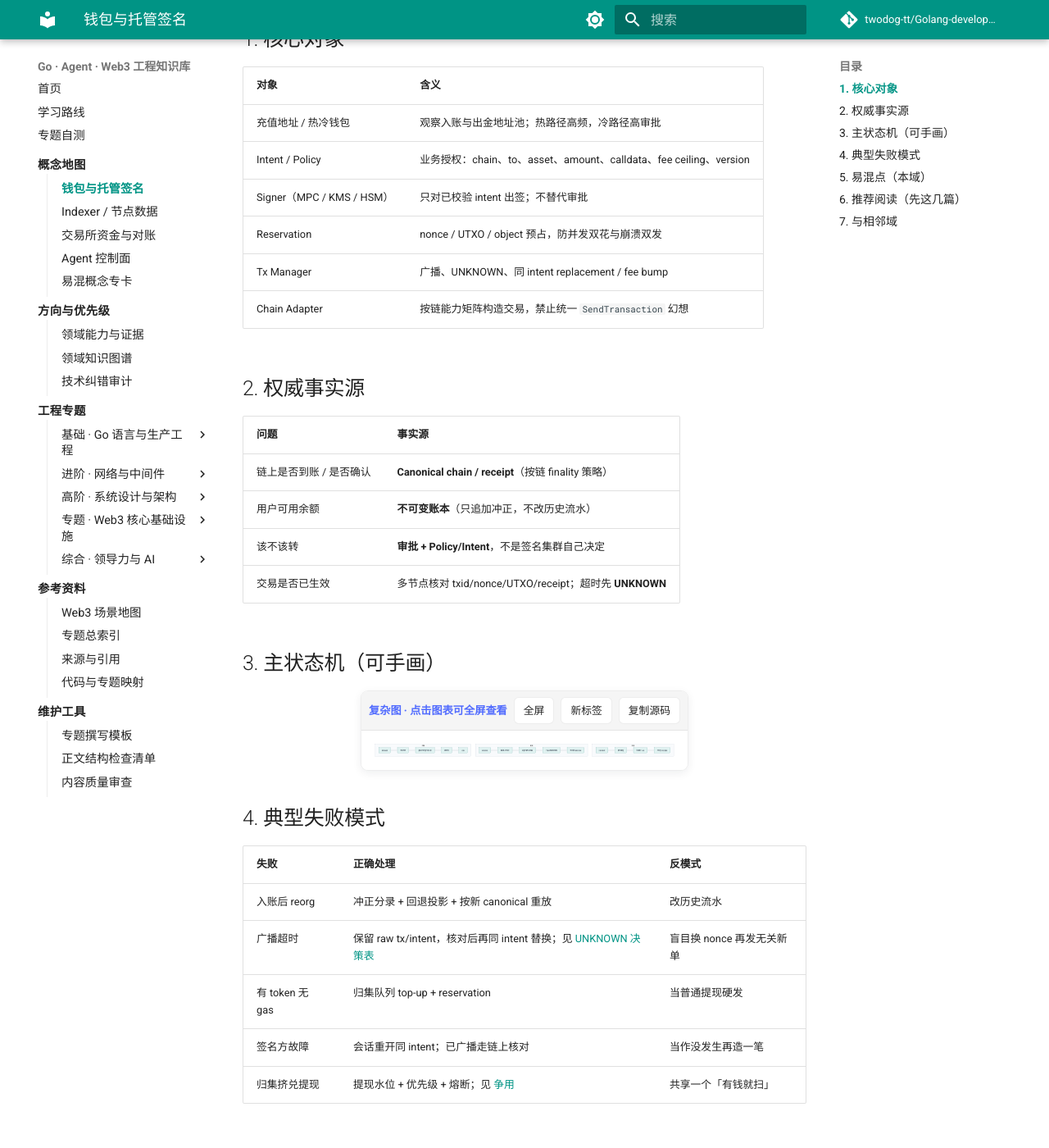
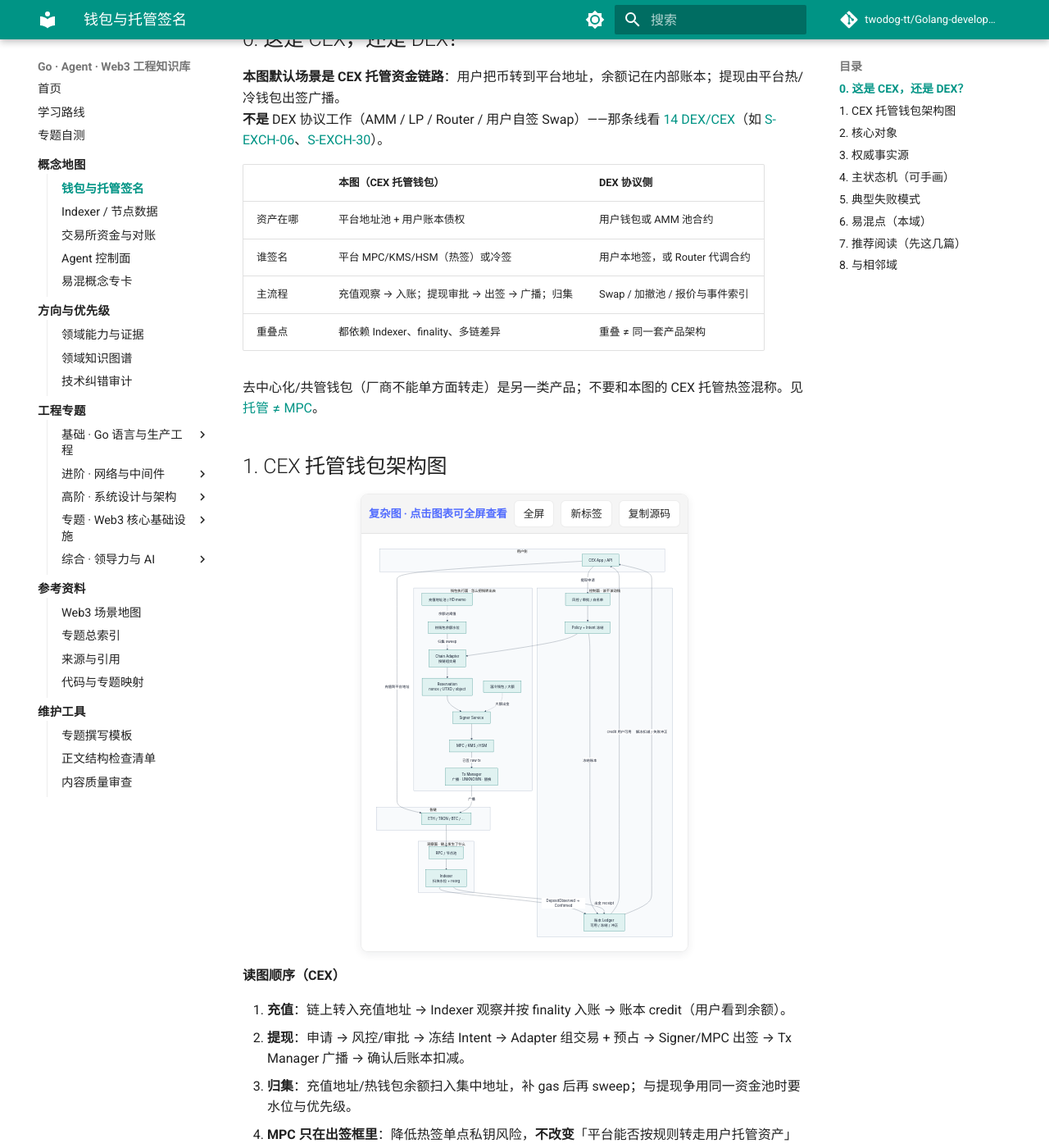
Before and after one commit to twodog-tt/Golang-development-manual, an MkDocs documentation site: the page built from docs/maps/wallet-custody.md, in a window 1280 px wide and 1400 px high, scrolled down 266 px. Shown: the whole window at 82% size. Built offline with MkDocs 1.6.1 and Material for MkDocs 9.7.7, drawn with Linux system fonts in a browser that asks for light colours; comment, search, counter and statistics services are not loaded; some of the changed text lies outside the part shown.

Commit message:
Clarify wallet-custody map as CEX architecture.
State the custodial deposit/withdraw/sweep scope and add a CEX
control-observe-execute diagram so it is not read as DEX work.

Co-authored-by: Cursor <cursoragent@cursor.com>

````diff
--- a/docs/maps/wallet-custody.md
+++ b/docs/maps/wallet-custody.md
@@ -3,7 +3,82 @@
 > 5 分钟目标：能画出充提/归集状态机，说清 **谁是事实源**，并区分 **托管信任模型** 与 **MPC 签名实现**。
 > 返回：[概念地图总览](./index.md)
 
-## 1. 核心对象
+## 0. 这是 CEX，还是 DEX？
+
+**本图默认场景是 CEX 托管资金链路**：用户把币转到平台地址，余额记在内部账本；提现由平台热/冷钱包出签广播。
+**不是** DEX 协议工作（AMM / LP / Router / 用户自签 Swap）——那条线看 [14 DEX/CEX](../topics/14-dex-cex-engineering/index.md)（如 [S-EXCH-06](../topics/14-dex-cex-engineering/S-EXCH-06-dex-amm-liquidity.md)、[S-EXCH-30](../topics/14-dex-cex-engineering/S-EXCH-30-uniswap-v2-v3-protocol.md)）。
+
+| | 本图（CEX 托管钱包） | DEX 协议侧 |
+|--|---------------------|------------|
+| 资产在哪 | 平台地址池 + 用户账本债权 | 用户钱包或 AMM 池合约 |
+| 谁签名 | 平台 MPC/KMS/HSM（热签）或冷签 | 用户本地签，或 Router 代调合约 |
+| 主流程 | 充值观察 → 入账；提现审批 → 出签 → 广播；归集 | Swap / 加撤池 / 报价与事件索引 |
+| 重叠点 | 都依赖 Indexer、finality、多链差异 | 重叠 ≠ 同一套产品架构 |
+
+去中心化/共管钱包（厂商不能单方面转走）是另一类产品；不要和本图的 CEX 托管热签混称。见 [托管 ≠ MPC](./confusion-cards.md#custody-vs-mpc)。
+
+## 1. CEX 托管钱包架构图
+
+```mermaid
+flowchart TB
+  subgraph users [用户侧]
+    U[CEX App / API]
+  end
+
+  subgraph control [控制面 · 该不该动钱]
+    Risk[风控 / 审批 / 白名单]
+    Policy[Policy + Intent 冻结]
+    Ledger[账本 Ledger<br/>可用 / 冻结 / 冲正]
+  end
+
+  subgraph observe [观察面 · 链上发生了什么]
+    Idx[Indexer<br/>扫块水位 + reorg]
+    RPC[RPC / 节点池]
+  end
+
+  subgraph wallet [钱包执行面 · 怎么把钱转出去]
+    Addr[充值地址池 / HD·memo]
+    Hot[热钱包余额水位]
+    Cold[温冷钱包 / 大额]
+    Adapter[Chain Adapter<br/>按链组交易]
+    Reserve[Reservation<br/>nonce / UTXO / object]
+    TxMgr[Tx Manager<br/>广播 · UNKNOWN · 替换]
+    Signer[Signer Service]
+    MPC[MPC / KMS / HSM]
+  end
+
+  subgraph chain [各链]
+    L1[ETH / TRON / BTC / ...]
+  end
+
+  U -->|充值到平台地址| L1
+  L1 --> RPC --> Idx
+  Idx -->|DepositObserved → Confirmed| Ledger
+  Ledger -->|credit 用户可用| U
+
+  U -->|提现申请| Risk --> Policy
+  Policy -->|冻结账本| Ledger
+  Policy --> Adapter
+  Adapter --> Reserve --> Signer
+  Signer --> MPC
+  MPC -->|已签 raw tx| TxMgr
+  TxMgr -->|广播| L1
+  Idx -->|出金 receipt| Ledger
+  Ledger -->|解冻扣减 / 失败冲正| U
+
+  Addr -.->|余额达阈值| Hot
+  Hot -->|归集 sweep| Adapter
+  Cold -.->|大额出金| Signer
+```
+
+**读图顺序（CEX）**
+
+1. **充值**：链上转入充值地址 → Indexer 观察并按 finality 入账 → 账本 credit（用户看到余额）。
+2. **提现**：申请 → 风控/审批 → 冻结 Intent → Adapter 组交易 + 预占 → Signer/MPC 出签 → Tx Manager 广播 → 确认后账本扣减。
+3. **归集**：充值地址/热钱包余额扫入集中地址，补 gas 后再 sweep；与提现争用同一资金池时要水位与优先级。
+4. **MPC 只在出签框里**：降低热签单点私钥风险，**不改变**「平台能否按规则转走用户托管资产」这一托管模型。
+
+## 2. 核心对象
 
 | 对象 | 含义 |
 |------|------|
@@ -14,7 +89,7 @@
 | Tx Manager | 广播、UNKNOWN、同 intent replacement / fee bump |
 | Chain Adapter | 按链能力矩阵构造交易，禁止统一 `SendTransaction` 幻想 |
 
-## 2. 权威事实源
+## 3. 权威事实源
 
 | 问题 | 事实源 |
 |------|--------|
@@ -23,7 +98,7 @@
 | 该不该转 | **审批 + Policy/Intent**，不是签名集群自己决定 |
 | 交易是否已生效 | 多节点核对 txid/nonce/UTXO/receipt；超时先 **UNKNOWN** |
 
-## 3. 主状态机（可手画）
+## 4. 主状态机（可手画）
 
 ```mermaid
 flowchart TB
@@ -46,7 +121,7 @@ flowchart TB
   end
 ```
 
-## 4. 典型失败模式
+## 5. 典型失败模式
 
 | 失败 | 正确处理 | 反模式 |
 |------|----------|--------|
@@ -76,8 +151,9 @@ flowchart TB
 
 专题目录：[17 多链钱包](../topics/17-multichain-wallet/index.md)
 
-## 7. 与相邻域
+## 8. 与相邻域
 
 - 入账观察依赖 [Indexer / 节点数据](./indexer-node-data.md)
 - 余额与冲正进入 [交易所资金与对账](./exchange-funds.md)
 - Agent 若要动钱，必须经本域的 Policy/Signer，见 [Agent 控制面](./agent-control-plane.md)
+- DEX 协议与链上 Swap 不在本图范围 → [14 DEX/CEX](../topics/14-dex-cex-engineering/index.md)
````
Also changed, not shown: other parts of docs/maps/wallet-custody.md (+2 -2 lines), docs/maps/index.md (+1 -1 lines).
